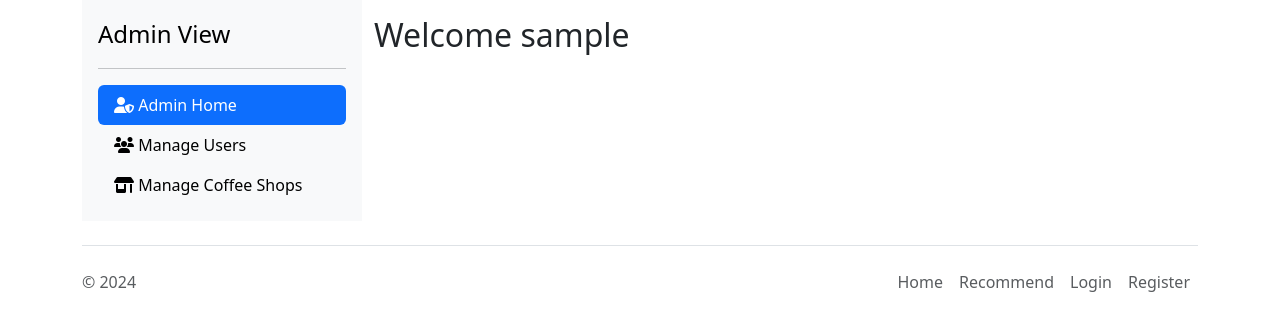
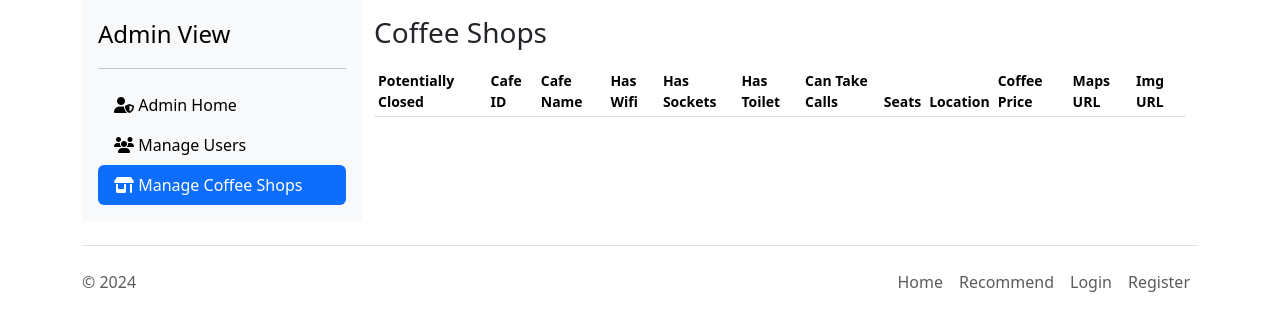
Before and after one commit to MCDAngelo/remote_work_coffee_shops_website, a Flask app: page /admin/edit_cafes in a window 1280 px wide. Shown: the part 88-419 px from the top of the page. Run offline with Flask 3, Linux system fonts and the light colour scheme; the visitor is signed in with stand-in values (Sample User, id 1); data that the repository does not hold is empty; some libraries are stand-ins or nearby versions.

Commit message:
Add admin flows to edit/delete cafes, make other users admin

```diff
--- a/main.py
+++ b/main.py
@@ -51,6 +51,7 @@ class Cafe(db.Model):
     can_take_calls: Mapped[bool] = mapped_column(Boolean, nullable=False)
     coffee_price: Mapped[str] = mapped_column(String(250), nullable=True)
     potentially_closed: Mapped[bool] = mapped_column(Boolean, nullable=True)
+    deleted: Mapped[bool] = mapped_column(Boolean, nullable=True)
 
 
 class User(UserMixin, db.Model):
@@ -86,12 +87,19 @@ def admin_only(func):
 
 def create_filter_form(filter_form):
     locations_list = (
-        db.session.execute(db.select(Cafe.location).distinct().order_by(Cafe.location))
+        db.session.execute(
+            db.select(Cafe.location)
+            .where(~Cafe.deleted)
+            .distinct()
+            .order_by(Cafe.location)
+        )
         .scalars()
         .all()
     )
     cafe_seats_list = (
-        db.session.execute(db.select(Cafe.seats).distinct().order_by(Cafe.seats))
+        db.session.execute(
+            db.select(Cafe.seats).where(~Cafe.deleted).distinct().order_by(Cafe.seats)
+        )
         .scalars()
         .all()
     )
@@ -102,11 +110,13 @@ def create_filter_form(filter_form):
 
 @app.route("/", methods=["POST", "GET"])
 def home():
-    cafes_list = db.session.execute(db.select(Cafe)).scalars().all()
+    cafes_list = (
+        db.session.execute(db.select(Cafe).where(~Cafe.deleted)).scalars().all()
+    )
     filter_form = CoffeeShopFilters()
     filter_form = create_filter_form(filter_form)
     if filter_form.validate_on_submit() & filter_form.submit.data:
-        q = db.select(Cafe)
+        q = db.select(Cafe).where(~Cafe.deleted)
         if filter_form.has_wifi.data:
             q = q.where(Cafe.has_wifi)
         if filter_form.has_sockets.data:
@@ -243,13 +253,25 @@ def admin_view():
 @admin_only
 def edit_cafes():
     cafes = db.session.execute(db.select(Cafe)).scalars().all()
-    return render_template("admin.html", user=current_user, cafes=cafes)
+    return render_template("admin_cafes.html", user=current_user, cafes=cafes)
+
+
+@app.route("/admin/delete_cafe/<int:cafe_id>", methods=["GET", "POST"])
+@admin_only
+def delete_cafe(cafe_id):
+    submitted = False
+    cafe = db.get_or_404(Cafe, cafe_id)
+    if request.method == "POST":
+        submitted = True
+        cafe.deleted = True
+        db.session.commit()
+        redirect(url_for("edit_cafes"))
+    return render_template("admin_delete_cafe.html", cafe=cafe, submitted=submitted)
 
 
 @app.route("/admin/edit_cafe/<int:cafe_id>", methods=["GET", "POST"])
 @admin_only
 def admin_edit_cafe(cafe_id):
-    print(url_for("static", filename="assets/img/generic_coffee.jpg"))
     cafe = db.get_or_404(Cafe, cafe_id)
     cafe_form = CoffeeShopForm(
         name=cafe.name,
@@ -279,10 +301,21 @@ def admin_edit_cafe(cafe_id):
     return render_template("add_cafe.html", form=cafe_form, is_edit=True)
 
 
-@app.route("/admin/edit_users")
+@app.route("/admin/edit_users", methods=["GET", "POST"])
 @admin_only
 def edit_users():
     users = db.session.execute(db.select(User)).scalars().all()
+    if request.method == "POST":
+        admin_user_ids = request.form.getlist("make_admin")
+        print(admin_user_ids)
+        for user in users:
+            if str(user.id) in admin_user_ids:
+                user.admin = True
+            else:
+                user.admin = False
+            db.session.commit()
+        flash("Database has been successfully updated")
+        return redirect(url_for("edit_users"))
     return render_template("admin_users.html", user=current_user, users=users)
 
 
--- a/templates/add_cafe.html
+++ b/templates/add_cafe.html
@@ -8,8 +8,7 @@
       <div class="col-md-10 col-lg-8 col-xl-7">
         <div class="page-heading">
           {% if is_edit: %}
-          <h1 style="color:white">Edit Cafe Details </h1>
-          <span class="subheading" style="color:white">Help us keep our details up to date!</span>
+          <h1 style="color:brown">Edit Cafe Details </h1>
           {% else: %}
           <h1 style="color:white">New Cafe</h1>
           <span class="subheading" style="color:white">Help us keep up with all the new cafes!</span>
--- a/templates/admin_cafes.html
+++ b/templates/admin_cafes.html
@@ -15,15 +15,15 @@
         <table class="table table-striped table-sm">
           <thead>
             <tr>
+              <th scope="col">Potentially Closed</th>
               <th scope="col">Cafe ID</th>
               <th scope="col">Cafe Name</th>
               <th scope="col">Has Wifi</th>
               <th scope="col">Has Sockets</th>
-              <th scope="col">Has Toilets</th>
+              <th scope="col">Has Toilet</th>
               <th scope="col">Can Take Calls</th>
               <th scope="col">Seats</th>
               <th scope="col">Location</th>
-              <th scope="col">Potentially Closed</th>
               <th scope="col">Coffee Price</th>
               <th scope="col">Maps URL</th>
               <th scope="col">Img URL</th>
@@ -32,14 +32,15 @@
           <tbody>
             {% for cafe in cafes %}
             <tr>
-              <td>{{ cafe.id }}</td>
+              <td>{{ cafe.potentially_closed }} <a href={{ url_for("delete_cafe", cafe_id=cafe.id)}}>Delete</a></td>
+              <td>{{ cafe.id }} <a href={{ url_for("admin_edit_cafe", cafe_id=cafe.id)}}>Edit</a></td>
               <td>{{ cafe.name }}</td>
               <td>{{ cafe.has_wifi }}</td>
               <td>{{ cafe.has_sockets }}</td>
+              <td>{{ cafe.has_toilet}}</td>
               <td>{{ cafe.can_take_calls }}</td>
               <td>{{ cafe.seats }}</td>
               <td>{{ cafe.location }}</td>
-              <td>{{ cafe.potentially_closed }}</td>
               <td>{{ cafe.coffee_price }}</td>
               <td>{{ cafe.map_url }}</td>
               <td>{{ cafe.img_url }}</td>
```
Also changed, not shown: templates/admin_delete_cafe.html (added, +28 -0 lines), templates/admin_users.html (+13 -5 lines), templates/cafe_info.html (+4 -5 lines).
